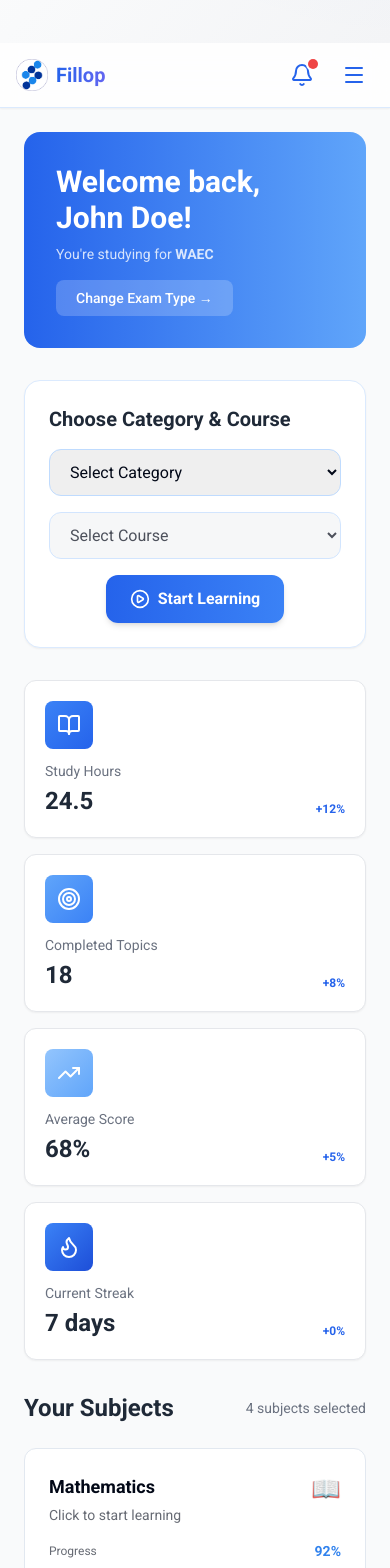
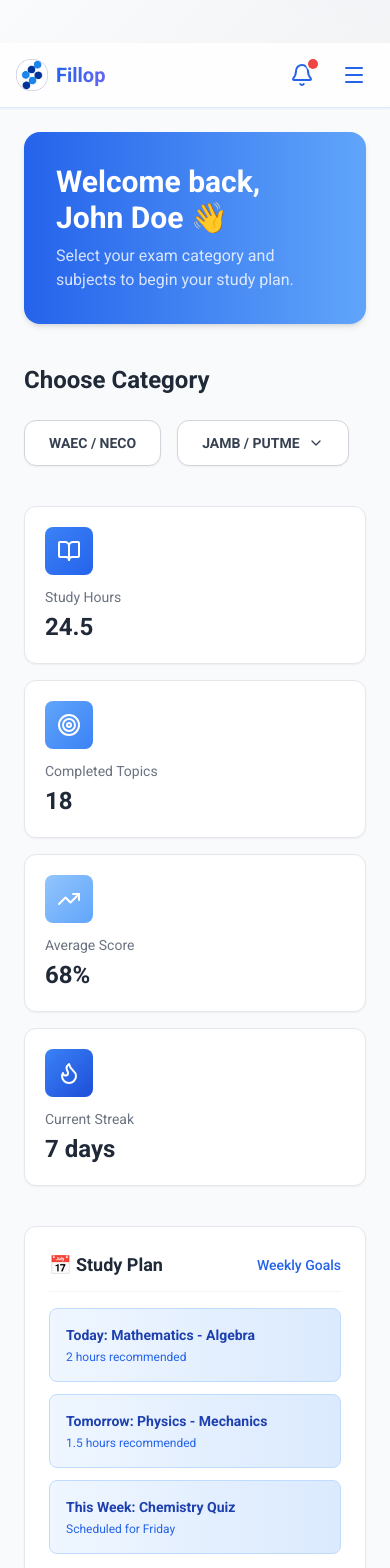
Before and after one commit to Berry-bott/FillopsEduTech, a React (Vite) app: page / in a window 390 px wide. Shown: the part 6920-8488 px from the top of the page. Built offline with nearby package versions, Linux system fonts and the light colour scheme; a web font is replaced by a local one.

Commit message:
new commit

```diff
--- a/src/pages/UserDashboard.jsx
+++ b/src/pages/UserDashboard.jsx
@@ -161,222 +161,224 @@
 // }
 
 
-
 "use client"
 
 import { useState } from "react"
 import DashboardLayout from "../components/layouts/DashboardLayout"
-import ProgressCard from "../components/DashboardComponents/user/ProgressCard"
+import CalendarWidget from "../components/DashboardComponents/user/CalendarWidget"
 import StudyPlanCard from "../components/DashboardComponents/user/StudyPlanCard"
-import CalendarWidget from "../components/DashboardComponents/user/CalendarWidget"
-import SubjectCard from "../components/DashboardComponents/user/SubjectCard"
-import Recommendations from "../components/DashboardComponents/user/recommendations"
-import { BookOpen, Target, TrendingUp, Flame, PlayCircle } from "lucide-react"
+import { BookOpen, Target, TrendingUp, Flame, CheckCircle, AlertCircle, ChevronDown } from "lucide-react"
 
-export default function Dashboard({ onNavigate, learningPath, onChangePath }) {
+export default function Dashboard() {
   const user = {
     name: "John Doe",
     role: "user",
     avatar: "https://randomuser.me/api/portraits/men/32.jpg",
   }
 
-  const [selectedCategory, setSelectedCategory] = useState("")
-  const [selectedCourse, setSelectedCourse] = useState("")
+  const [category, setCategory] = useState("")
+  const [subCategory, setSubCategory] = useState("") // JAMB or PUTME
+  const [dropdownOpen, setDropdownOpen] = useState(false)
+  const [selectedCourses, setSelectedCourses] = useState([])
+  const [error, setError] = useState("")
 
-  // Sample categories and courses
-  const categories = ["Science", "Arts", "Commercial"]
   const courses = {
-    Science: ["Mathematics", "Physics", "Chemistry", "Biology"],
-    Arts: ["Government", "Literature", "CRS", "English Language"],
-    Commercial: ["Accounting", "Commerce", "Economics", "Business Studies"],
+    "WAEC/NECO": [
+      "English Language", "Mathematics", "Physics", "Chemistry", "Biology", "Agricultural Science",
+      "Economics", "Government", "Geography", "Commerce", "Accounting", "Literature in English",
+      "Civic Education", "Further Mathematics", "Christian Religious Studies", "Islamic Religious Studies",
+      "History", "Food & Nutrition", "Technical Drawing", "Computer Studies",
+    ],
+    JAMB: [
+      "Use of English", "Mathematics", "Physics", "Chemistry"
+    ],
+    PUTME: [
+      "Use of English", "Mathematics", "Physics", "Chemistry", "Biology",
+      "Economics", "Government", "Literature in English", "Commerce",
+    ],
   }
 
-  const [selectedSubject, setSelectedSubject] = useState("")
-  const subjects = learningPath?.subjects || ["Mathematics", "English", "Physics", "Chemistry"]
-
-  const progress = {}
-  subjects.forEach((subject) => {
-    progress[subject] = Math.floor(Math.random() * 100)
-  })
-
   const stats = [
-    {
-      icon: <BookOpen className="text-white w-6 h-6" />,
-      label: "Study Hours",
-      value: "24.5",
-      trend: 12,
-      color: "from-blue-500 to-blue-600",
-    },
-    {
-      icon: <Target className="text-white w-6 h-6" />,
-      label: "Completed Topics",
-      value: "18",
-      trend: 8,
-      color: "from-blue-400 to-blue-500",
-    },
-    {
-      icon: <TrendingUp className="text-white w-6 h-6" />,
-      label: "Average Score",
-      value: "68%",
-      trend: 5,
-      color: "from-blue-300 to-blue-400",
-    },
-    {
-      icon: <Flame className="text-white w-6 h-6" />,
-      label: "Current Streak",
-      value: "7 days",
-      trend: 0,
-      color: "from-blue-500 to-blue-700",
-    },
+    { icon: <BookOpen className="text-white w-6 h-6" />, label: "Study Hours", value: "24.5", color: "from-blue-500 to-blue-600" },
+    { icon: <Target className="text-white w-6 h-6" />, label: "Completed Topics", value: "18", color: "from-blue-400 to-blue-500" },
+    { icon: <TrendingUp className="text-white w-6 h-6" />, label: "Average Score", value: "68%", color: "from-blue-300 to-blue-400" },
+    { icon: <Flame className="text-white w-6 h-6" />, label: "Current Streak", value: "7 days", color: "from-blue-500 to-blue-700" },
   ]
 
-  const handleSelectSubject = (subject) => {
-    setSelectedSubject(subject)
-    onNavigate?.("subject-detail", subject)
+  const handleCourseToggle = (course) => {
+    setError("")
+    const isJamb = subCategory === "JAMB"
+
+    if (isJamb) {
+      if (selectedCourses.includes(course)) {
+        setSelectedCourses(selectedCourses.filter((c) => c !== course))
+      } else if (selectedCourses.length >= 4) {
+        setError("You can only select 4 subjects for JAMB.")
+      } else {
+        setSelectedCourses([...selectedCourses, course])
+      }
+    } else {
+      setSelectedCourses((prev) =>
+        prev.includes(course)
+          ? prev.filter((c) => c !== course)
+          : [...prev, course]
+      )
+    }
   }
 
-  const handleStartLearning = () => {
-    if (!selectedCategory || !selectedCourse) {
-      alert("Please select a category and course before starting.")
-      return
-    }
-    onNavigate?.("subject-detail", selectedCourse)
+  const handleStart = () => {
+    const activeCategory = subCategory || category
+    if (!activeCategory) return alert("Please select a category first.")
+    if (selectedCourses.length === 0)
+      return alert("Please select at least one subject.")
+    if (subCategory === "JAMB" && selectedCourses.length !== 4)
+      return alert("Please select exactly 4 subjects for JAMB.")
+    alert(`🚀 Starting ${activeCategory} study with ${selectedCourses.join(", ")}`)
   }
 
   return (
-    <DashboardLayout user={user} currentPage="dashboard" onNavigate={onNavigate}>
-      <div className="space-y-8">
-        {/* Welcome Section */}
-        <div className="bg-gradient-to-r from-blue-600 to-blue-400 rounded-2xl p-8 text-white">
-          <div className="flex flex-col md:flex-row items-start md:items-center justify-between gap-4">
-            <div>
-              <h1 className="text-3xl md:text-4xl font-bold mb-2">
-                Welcome back, {user.name}!
-              </h1>
-              <p className="text-white/80 text-sm md:text-base">
-                You're studying for{" "}
-                <span className="font-semibold">
-                  {learningPath?.examType?.toUpperCase() || "WAEC"}
-                </span>
-              </p>
+    <DashboardLayout user={user} currentPage="dashboard">
+      <div className="space-y-10">
+        {/* === Welcome Section === */}
+        <div className="bg-gradient-to-r from-blue-600 to-blue-400 rounded-2xl p-8 text-white shadow-md">
+          <h1 className="text-3xl font-bold mb-2">Welcome back, {user.name} 👋</h1>
+          <p className="text-white/80">Select your exam category and subjects to begin your study plan.</p>
+        </div>
+
+        {/* === Category Section === */}
+        <section>
+          <h2 className="text-2xl font-bold text-gray-800 mb-6">Choose Category</h2>
+          <div className="flex flex-wrap gap-4">
+            {/* WAEC/NECO */}
+            <button
+              onClick={() => {
+                setCategory("WAEC/NECO")
+                setSubCategory("")
+                setSelectedCourses([])
+                setDropdownOpen(false)
+              }}
+              className={`px-6 py-3 rounded-xl font-semibold transition-all duration-300 text-sm sm:text-base shadow-sm ${
+                category === "WAEC/NECO"
+                  ? "bg-gradient-to-r from-blue-600 to-blue-400 text-white shadow-lg scale-105"
+                  : "bg-white border border-gray-300 hover:bg-blue-50 text-gray-700"
+              }`}
+            >
+              WAEC / NECO
+            </button>
+
+            {/* JAMB/PUTME Dropdown */}
+            <div className="relative">
+              <button
+                onClick={() => {
+                  setDropdownOpen(!dropdownOpen)
+                  setCategory("JAMB/PUTME")
+                }}
+                className={`px-6 py-3 rounded-xl font-semibold flex items-center gap-2 transition-all duration-300 text-sm sm:text-base shadow-sm ${
+                  category === "JAMB/PUTME"
+                    ? "bg-gradient-to-r from-blue-600 to-blue-400 text-white shadow-lg scale-105"
+                    : "bg-white border border-gray-300 hover:bg-blue-50 text-gray-700"
+                }`}
+              >
+                JAMB / PUTME
+                <ChevronDown className="w-4 h-4" />
+              </button>
+
+              {dropdownOpen && (
+                <div className="absolute mt-2 bg-white border border-gray-200 shadow-lg rounded-xl w-40 z-10 overflow-hidden">
+                  {["JAMB", "PUTME"].map((option) => (
+                    <button
+                      key={option}
+                      onClick={() => {
+                        setSubCategory(option)
+                        setSelectedCourses([])
+                        setDropdownOpen(false)
+                        setError("")
+                      }}
+                      className={`block w-full text-left px-4 py-2 text-sm hover:bg-blue-50 ${
+                        subCategory === option ? "bg-blue-100 text-blue-700 font-semibold" : "text-gray-700"
+                      }`}
+                    >
+                      {option}
+                    </button>
+                  ))}
+                </div>
+              )}
             </div>
+          </div>
+        </section>
+
+        {/* === Subject List === */}
+        {(category || subCategory) && (
+          <section>
+            <h2 className="text-2xl font-bold text-gray-800 mb-4">
+              {subCategory || category} Subjects
+            </h2>
+            <p className="text-sm text-gray-500 mb-4">
+              {subCategory === "JAMB"
+                ? "Select exactly 4 subjects."
+                : "Select any subjects you want to study."}
+            </p>
+
+            {error && (
+              <div className="flex items-center gap-2 bg-red-50 border border-red-300 text-red-600 text-sm px-4 py-2 rounded-lg mb-3">
+                <AlertCircle className="w-4 h-4" />
+                {error}
+              </div>
+            )}
+
+            <div className="grid grid-cols-2 sm:grid-cols-3 lg:grid-cols-4 gap-4">
+              {(courses[subCategory] || courses[category] || []).map((course) => {
+                const selected = selectedCourses.includes(course)
+                return (
+                  <button
+                    key={course}
+                    onClick={() => handleCourseToggle(course)}
+                    className={`p-4 rounded-xl border transition-all text-sm font-medium flex items-center justify-between shadow-sm ${
+                      selected
+                        ? "bg-gradient-to-r from-blue-600 to-blue-400 text-white border-transparent scale-105 shadow-md"
+                        : "bg-white border border-gray-200 hover:bg-blue-50 text-gray-700"
+                    }`}
+                  >
+                    {course}
+                    {selected && <CheckCircle className="w-5 h-5 text-white ml-2" />}
+                  </button>
+                )
+              })}
+            </div>
+          </section>
+        )}
+
+        {/* === Start Button === */}
+        {selectedCourses.length > 0 && (
+          <div className="flex justify-center mt-8">
             <button
-              onClick={onChangePath}
-              className="px-5 py-2 bg-white/20 hover:bg-white/30 rounded-lg transition font-medium text-sm md:text-base flex items-center gap-2"
+              onClick={handleStart}
+              className="bg-gradient-to-r from-blue-600 to-blue-400 text-white font-semibold px-10 py-3 rounded-xl shadow-md hover:shadow-lg hover:scale-105 transition-all"
             >
-              Change Exam Type →
+              Start Studying →
             </button>
           </div>
-        </div>
+        )}
 
-        {/* Choose Category & Course Section */}
-        <div className="bg-white border border-blue-100 rounded-2xl p-6 shadow-sm">
-          <h2 className="text-xl font-semibold text-gray-800 mb-4">
-            Choose Category & Course
-          </h2>
-          <div className="flex flex-col md:flex-row items-center gap-4">
-            <select
-              value={selectedCategory}
-              onChange={(e) => {
-                setSelectedCategory(e.target.value)
-                setSelectedCourse("")
-              }}
-              className="w-full md:w-1/3 px-4 py-3 border border-blue-200 rounded-xl focus:ring-2 focus:ring-blue-500 focus:outline-none transition"
-            >
-              <option value="">Select Category</option>
-              {categories.map((cat) => (
-                <option key={cat} value={cat}>
-                  {cat}
-                </option>
-              ))}
-            </select>
-
-            <select
-              value={selectedCourse}
-              onChange={(e) => setSelectedCourse(e.target.value)}
-              disabled={!selectedCategory}
-              className="w-full md:w-1/3 px-4 py-3 border border-blue-200 rounded-xl focus:ring-2 focus:ring-blue-500 focus:outline-none transition disabled:bg-gray-100"
-            >
-              <option value="">Select Course</option>
-              {selectedCategory &&
-                courses[selectedCategory].map((course) => (
-                  <option key={course} value={course}>
-                    {course}
-                  </option>
-                ))}
-            </select>
-
-            <button
-              onClick={handleStartLearning}
-              className="flex items-center justify-center gap-2 px-6 py-3 rounded-xl bg-gradient-to-r from-blue-600 to-blue-500 text-white font-semibold shadow-md hover:shadow-blue-300/50 hover:scale-105 transition duration-300"
-            >
-              <PlayCircle className="w-5 h-5" /> Start Learning
-            </button>
-          </div>
-        </div>
-
-        {/* Stats Section */}
-        <div className="grid grid-cols-1 sm:grid-cols-2 lg:grid-cols-4 gap-4">
+        {/* === Stats + Calendar === */}
+        <section className="grid grid-cols-1 sm:grid-cols-2 lg:grid-cols-4 gap-4">
           {stats.map((stat, idx) => (
             <div
               key={idx}
               className="bg-white border border-gray-200 rounded-xl p-5 shadow-sm hover:shadow-md transition"
             >
-              <div
-                className={`w-12 h-12 bg-gradient-to-br ${stat.color} rounded-lg flex items-center justify-center mb-3`}
-              >
+              <div className={`w-12 h-12 bg-gradient-to-br ${stat.color} rounded-lg flex items-center justify-center mb-3`}>
                 {stat.icon}
               </div>
               <p className="text-sm text-gray-500 mb-1">{stat.label}</p>
-              <div className="flex items-end justify-between">
-                <p className="text-2xl font-semibold text-gray-800">{stat.value}</p>
-                <p className="text-xs text-blue-600 font-semibold">
-                  +{stat.trend}%
-                </p>
-              </div>
+              <p className="text-2xl font-semibold text-gray-800">{stat.value}</p>
             </div>
           ))}
-        </div>
-
-        {/* Subjects Section */}
-        <section>
-          <div className="flex items-center justify-between mb-6">
-            <h2 className="text-2xl font-bold text-gray-800">Your Subjects</h2>
-            <p className="text-sm text-gray-500">{subjects.length} subjects selected</p>
-          </div>
-          <div className="grid grid-cols-1 sm:grid-cols-2 lg:grid-cols-3 gap-4">
-            {subjects.map((subject) => (
-              <SubjectCard
-                key={subject}
-                subject={subject}
-                progress={progress[subject]}
-                onSelect={handleSelectSubject}
-              />
-            ))}
-          </div>
         </section>
 
-        {/* Progress + Calendar */}
-        <section className="grid grid-cols-1 lg:grid-cols-3 gap-6">
-          <div className="lg:col-span-2">
-            <h2 className="text-xl font-bold text-gray-800 mb-4">
-              Study Progress
-            </h2>
-            <div className="grid grid-cols-1 md:grid-cols-2 gap-4">
-              {subjects.map((subject) => (
-                <ProgressCard key={subject} subject={subject} progress={progress[subject]} />
-              ))}
-            </div>
-          </div>
-          <div>
-            <CalendarWidget />
-          </div>
-        </section>
-
-        {/* Recommendations + Study Plan */}
         <section className="grid grid-cols-1 lg:grid-cols-2 gap-6">
-          <Recommendations user={user} />
           <StudyPlanCard />
+          <CalendarWidget />
         </section>
       </div>
     </DashboardLayout>
```
